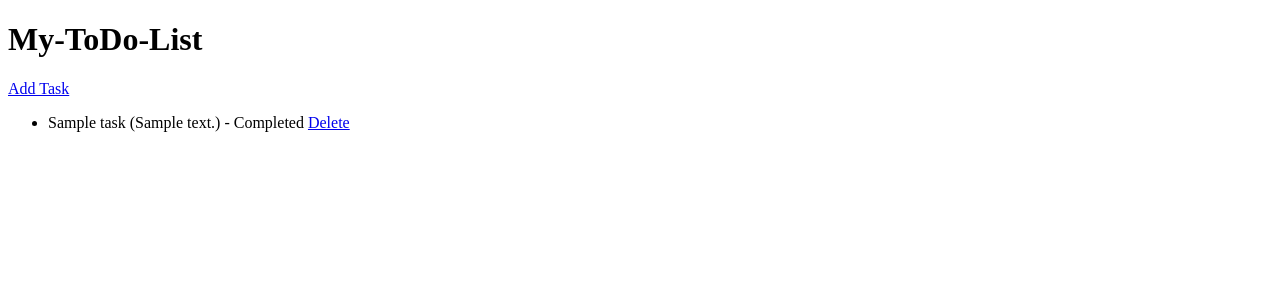
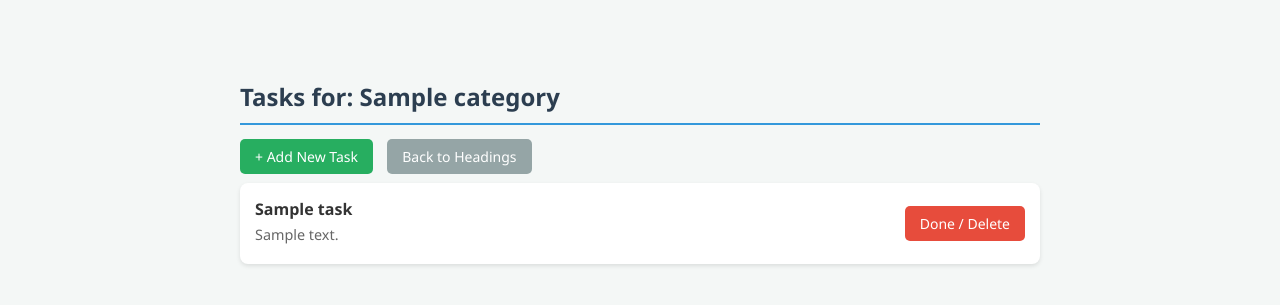
Before and after one commit to Balaji-dev-png/ToDo, a Django app: template templates/tasklist.html in a window 1280 px wide. Shown: the top 305 px of the page. Run offline with Django 5.2, Linux system fonts and the light colour scheme; the template is opened without the code that fills it: values that come from a table or form of the project are taken from there, others are empty; tables that the repository leaves empty hold one stand-in row (values such as "Sample post").

Commit message:
todo files added

```diff
--- a/static/style.css
+++ b/static/style.css
@@ -0,0 +1,39 @@
+body {
+    font-family: 'Segoe UI', Tahoma, Geneva, Verdana, sans-serif;
+    background-color: #f4f7f6;
+    color: #333;
+    max-width: 800px;
+    margin: 40px auto;
+    padding: 20px;
+}
+
+h2 { color: #2c3e50; border-bottom: 2px solid #3498db; padding-bottom: 10px; }
+
+ul { list-style: none; padding: 0; }
+
+li {
+    background: #fff;
+    margin: 10px 0;
+    padding: 15px;
+    border-radius: 8px;
+    box-shadow: 0 2px 4px rgba(0,0,0,0.1);
+    display: flex;
+    justify-content: space-between;
+    align-items: center;
+}
+
+.btn {
+    text-decoration: none;
+    padding: 8px 15px;
+    border-radius: 5px;
+    font-size: 14px;
+    transition: 0.3s;
+}
+
+.btn-add { background: #27ae60; color: white; }
+.btn-delete { background: #e74c3c; color: white; }
+.btn-cancel { background: #95a5a6; color: white; margin-left: 10px; }
+
+form { background: #fff; padding: 20px; border-radius: 8px; box-shadow: 0 2px 4px rgba(0,0,0,0.1); }
+input[type="text"], textarea { width: 100%; padding: 10px; margin: 10px 0; border: 1px solid #ddd; border-radius: 4px; }
+button { cursor: pointer; border: none; padding: 10px 20px; border-radius: 5px; background: #3498db; color: white; }
--- a/templates/tasklist.html
+++ b/templates/tasklist.html
@@ -1,26 +1,27 @@
+{% load static %}
 <!DOCTYPE html>
-<html lang="en">
+<html>
 <head>
-    <meta charset="UTF-8">
-    <meta name="viewport" content="width=device-width, initial-scale=1.0">
-    <title>ToDo-List</title>
-    <link rel="stylesheet" href="static\style.css">
+    <title>Tasks - {{ category.name }}</title>
+    <link rel="stylesheet" href="{% static 'style.css' %}">
 </head>
 <body>
-    <div class="main">
-        <h1>My-ToDo-List</h1>
-        <a href="{% url 'createtask' %}">Add Task</a>
-        <ul class="list">
-            {% for task in tasks %}
-                <li class="mainlist">
-                    {{task.title}} ({{task.description}})
-                    {% if task.completed %} - Completed {% endif %}
-                    <a href="{% url 'deletetask' task.pk %}">Delete</a>
-                </li>
-            {% empty %}
-            <li class="ll">No Tasks yet.</li>
-            {% endfor %}
-        </ul>
+    <h2>Tasks for: {{ category.name }}</h2>
+    <a href="{% url 'createtask' category.id %}" class="btn btn-add">+ Add New Task</a>
+    <a href="{% url 'categorylist' %}" class="btn btn-cancel">Back to Headings</a>
+
+    <ul>
+        {% for task in tasks %}
+<li>
+    <div>
+        <strong>{{ task.title }}</strong>
+        <p style="margin: 5px 0; color: #666; font-size: 0.9em;">
+            {{ task.description }}
+        </p>
     </div>
+    <a href="{% url 'deletetask' task.pk %}" class="btn btn-delete">Done / Delete</a>
+</li>
+{% endfor %}
+    </ul>
 </body>
 </html>
--- a/todolist/todo/models.py
+++ b/todolist/todo/models.py
@@ -11,11 +11,11 @@ class Category(models.Model):
 
 
 class Task(models.Model):
-    name = models.ForeignKey('Category', on_delete=models.CASCADE, related_name='tasks')
+    name = models.ForeignKey('Category', on_delete=models.CASCADE, related_name='tasks', null = True)
     title = models.CharField(max_length=200)
     description = models.TextField()
     completed = models.BooleanField(default=False)
     created_at = models.DateTimeField(auto_now_add=True)
 
     def __str__(self):
-        self.title
+        return self.title
--- a/todolist/todo/urls.py
+++ b/todolist/todo/urls.py
@@ -2,8 +2,9 @@ from django.urls import path
 from . import views
 
 urlpatterns = [
-    path('', views.tasklist, name="tasklist"),
-    path('create/', views.createtask, name = "createtask"),
-    path('<int:pk>/delete/', views.deletetask, name="deletetask"),
-    path('<int:pk>/update/',views.updatetask, name="updatetask"),
+    path('', views.categorylist, name='categorylist'),
+    path('category/<int:category_id>/', views.tasklist, name='tasklist'),
+    path('category/<int:category_id>/add/', views.createtask, name='createtask'),
+    path('category/<int:category_id>/delete/', views.deletecategory, name='deletecategory'),
+    path('task/delete/<int:pk>/', views.deletetask, name='deletetask'),
 ]
--- a/todolist/todolist/settings.py
+++ b/todolist/todolist/settings.py
@@ -129,6 +129,6 @@ USE_TZ = True
 # https://docs.djangoproject.com/en/6.0/howto/static-files/
 
 STATIC_URL = 'static/'
-STATICFILES_DIR = {
-    BASE_DIR / 'static'
-}
+STATICFILES_DIRS = [
+    BASE_DIR.parent / "static",
+]
```
Also changed, not shown: templates/categorylist.html (+35 -0 lines), templates/taskdelete.html (+16 -9 lines), templates/taskform.html (+4 -9 lines), todolist/todo/forms.py (+8 -2 lines), todolist/todo/views.py (+36 -37 lines), todolist/todo/migrations/0002_category_task_category.py (added), todolist/todo/migrations/0003_remove_task_category_task_name.py (added), 1 other file.
